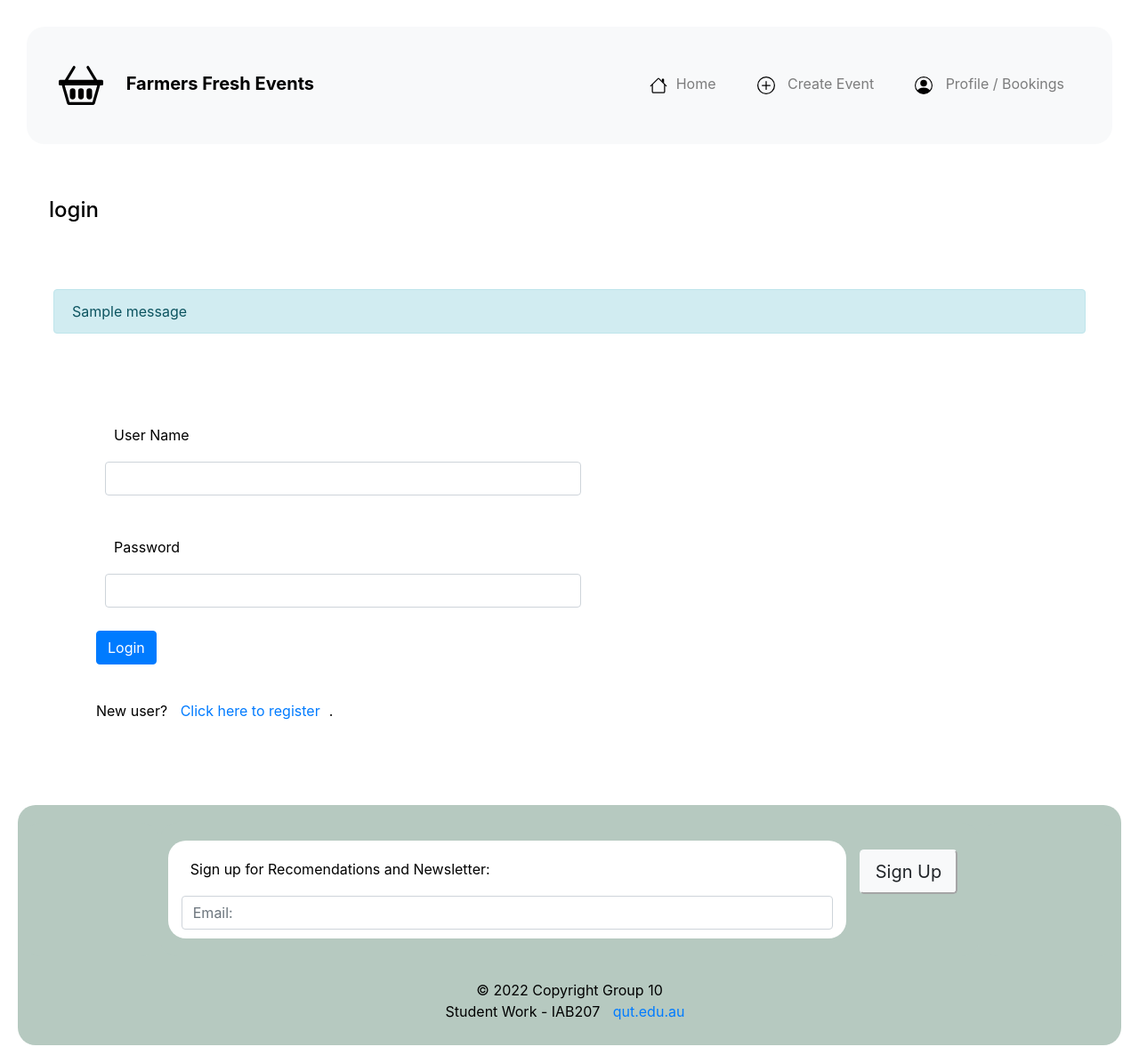
After one commit to CSa1t/Group_10_As3, a Flask app: page /login in a window 1280 px wide. The commit adds this page. Shown: the whole page at 89% size. Run offline with Flask 2, Linux system fonts and the light colour scheme; tables that the repository leaves empty hold one stand-in row (values such as "Sample post"); one stand-in notice (Sample message) is shown; some libraries are stand-ins or nearby versions.

Commit message:
Login & Part of DB
Login & Register functionality added

Navbar Profile/Bookings directs to login now instead of Profile/Bookings
Logging in directs to Profile/Bookings

DB partially implemented, only enough to get Users and Market up and running, nothing added about comments or reviews.

Commented out relationship for Comments between models.Market and models.User - it kept bugging out and probably best to leave it out unless we're adding comments in

```diff
--- a/projectfile/website/auth.py
+++ b/projectfile/website/auth.py
@@ -1,5 +1,57 @@
-from flask import Blueprint, render_template, request,redirect,url_for,flash
+from flask import Blueprint, render_template, request, redirect, url_for, flash
+from .forms import LoginForm, RegisterForm
+from .models import User
+from werkzeug.security import generate_password_hash, check_password_hash
+from flask_login import login_user, logout_user
 
+from . import db
 
 #create a blueprint
 bp = Blueprint('auth', __name__ )
+
+@bp.route('/register', methods = ['GET', 'POST'])
+def register():
+    form = RegisterForm()
+    if form.validate_on_submit():
+        print('Register form submitted')
+
+        uname = form.user_name.data
+        pwd = form.password.data
+        email = form.email_id.data
+
+        pwd_hash = generate_password_hash(pwd)
+
+        new_user = User(user_name = uname, password_hash = pwd_hash, email_id = email)
+        db.session.add(new_user)
+        db.session.commit()
+        flash("Registered user successfully")
+        return redirect(url_for('auth.register'))
+
+    return render_template('forms.html', form = form, heading = 'Register')
+
+@bp.route('/login', methods = ['GET', 'POST'])
+def login():
+    form = LoginForm()
+    error = None
+    if(form.validate_on_submit()):
+        name = form.user_name.data
+        password = form.password.data
+        u1 = User.query.filter_by(user_name = name).first()
+
+        if u1 is None:
+            error = 'Incorrect user name'
+        elif not check_password_hash(u1.password_hash, password):
+            error = 'Incorrect Password'
+        if error is None:
+            login_user(u1)
+            return redirect(url_for('main.booking'))
+        else:
+            print(error)
+            flash(error)
+
+    return render_template('forms.html', form = form, heading = 'login')
+
+@bp.route('/logout')
+def logout():
+    logout_user()
+    return 'Sucessfully logged user out'
--- a/projectfile/website/forms.py
+++ b/projectfile/website/forms.py
@@ -3,8 +3,10 @@ from flask_wtf import FlaskForm
 from wtforms.fields import TextAreaField, SubmitField, StringField, PasswordField, SelectField, DateField, FileField, DecimalField, IntegerField
 from flask_wtf.file import FileField, FileRequired, FileAllowed
 from wtforms.validators import InputRequired, Length, Email, EqualTo, NumberRange
+from flask_login import login_required, current_user
 
 #Create new event
+@login_required
 class MarketForm(FlaskForm):
   name = StringField('Event Name', validators=[InputRequired()])
   type = SelectField(u'Event Type', choices=[('Fruits & Vegetables'), ('Meats'), ('Wine & Drinks'), ('Dairy')])
@@ -17,3 +19,26 @@ class MarketForm(FlaskForm):
   booking = IntegerField('Amount of Tickets', validators=[NumberRange(min=0, max=10000)] )
   description = TextAreaField('Description', validators=[InputRequired()])
   submit = SubmitField("Create")
+
+#User login
+class LoginForm(FlaskForm):
+    user_name=StringField("User Name", validators=[InputRequired('Enter user name')])
+    password=PasswordField("Password", validators=[InputRequired('Enter user password')])
+    submit = SubmitField("Login")
+
+#User register
+class RegisterForm(FlaskForm):
+    user_name=StringField("User Name", validators=[InputRequired()])
+    email_id = StringField("Email Address", validators=[Email("Please enter a valid email")])
+
+    #linking two fields - password should be equal to data entered in confirm
+    password=PasswordField("Password", validators=[InputRequired(),
+                  EqualTo('confirm', message="Passwords should match")])
+    confirm = PasswordField("Confirm Password")
+    #submit button
+    submit = SubmitField("Register")
+
+#User comment
+class CommentForm(FlaskForm):
+  text = TextAreaField('Comment', [InputRequired()])
+  submit = SubmitField('Create')
--- a/projectfile/website/templates/base.html
+++ b/projectfile/website/templates/base.html
@@ -27,7 +27,7 @@
               <a class="nav-link" href={{url_for('market.create')}}> <img src="..\static\Images\plus-circle.svg" width="40" height="40" class="d-inline-block" alt=""> Create Event</a>
             </li>
             <li class="nav-item">
-              <a class="nav-link" href={{url_for('main.booking')}}> <img src="..\static\Images\person-circle.svg" width="40" height="40" class="d-inline-block" alt="">
+              <a class="nav-link" href={{url_for('auth.login')}}> <img src="..\static\Images\person-circle.svg" width="40" height="40" class="d-inline-block" alt="">
                 Profile / Bookings</a>
             </li>
           </ul>
--- /dev/null
+++ b/projectfile/website/templates/forms.html
@@ -0,0 +1,38 @@
+{% extends "base.html" %}
+{% import "bootstrap/form.html" as wtf %}
+
+{% block content %}
+
+<div class="container-fluid">
+<div class="page-header">
+    <h4>{{heading}}</h4>
+</div>
+
+<!-- flashes any messages to the user -->
+{% with messages = get_flashed_messages() %}
+{% if messages %} <!-- check if there are any messages -->
+  <div class="container-fluid">
+    <div class="row mt-3 mb-3">
+      <div class="col-md-12">
+      {% for message in messages %} <!--loop through the messages-->
+        <div class="alert alert-info">{{ message }}</div> <!--display as alert-->
+      {% endfor %}
+    </div>
+  </div>
+</div>
+{% endif %}
+{% endwith %}
+
+<!-- Form rendering is simple and easy if using bootstrap -->
+<div class="col-md-6 ml-5">
+{{wtf.render_form(form)}}
+</div>
+
+<!-- When you have login form, then do show the user a link to register -->
+{% if heading|lower =='login' %}
+<div class="col-md-4 mb-5 ml-5">
+    <p>New user? <a href="{{ url_for('auth.register') }}">Click here to register</a>.</p>
+</div>
+{% endif %}
+</div>
+{% endblock %}
```
Also changed, not shown: projectfile/website/__init__.py (+25 -0 lines), projectfile/website/models.py (+17 -5 lines), projectfile/website/views.py (+23 -3 lines), README.md, projectfile/website/markets.db (added).
